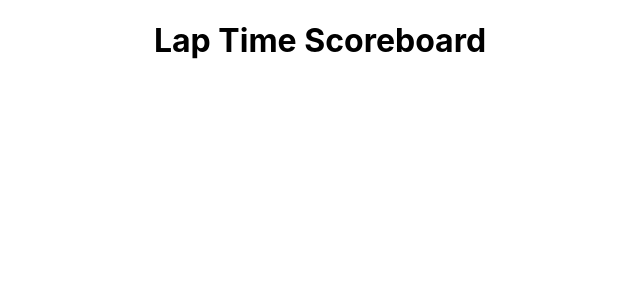
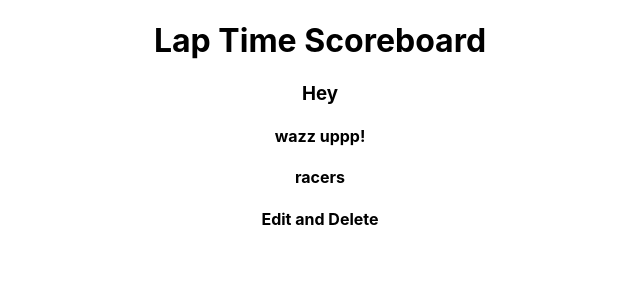
Before and after one commit to BrianDeSplinter/noDb, a React (Create React App) app: page / in a window 1280 px wide. Shown: the top 300 px of the page, without its empty margins (320-960 px from the left). Built offline with nearby package versions, Linux system fonts and the light colour scheme; no server answers.

Commit message:
Initial setup of components

```diff
--- a/src/App.js
+++ b/src/App.js
@@ -13,7 +13,13 @@ class App extends Component {
     this.state = {
       racersAndLapTimes: []
     }
-    //bind all functions here
+
+    this.addNewRacer = this.addNewRacer.bind(this)
+    this.editLapTimes = this.editLapTimes.bind(this)
+    this.clearLapTimes = this.clearLapTimes.bind(this)
+    this.addLap = this.addLap.bind(this)
+    this.clearBoard = this.clearBoard.bind(this)
+    this.deleteRacer = this.deleteRacer.bind(this)
   }
 
   componentDidMount(){
@@ -80,6 +86,8 @@ class App extends Component {
     return(
       <div className="App">
       <Header/>
+      <Lapboard/>
+      <Racers/>
       </div>
     )
   };
--- a/src/components/addRacer.js
+++ b/src/components/addRacer.js
@@ -0,0 +1,16 @@
+import React from 'react'
+
+
+
+
+
+function AddRacer(){
+
+
+
+    return(
+        <p>wazz uppp!</p>
+    )
+}
+
+export default AddRacer
--- a/src/components/editDelete.js
+++ b/src/components/editDelete.js
@@ -0,0 +1,21 @@
+import React, {Component} from 'react'
+
+class EditDelete extends Component{
+    constructor(){
+        super()
+        this.state= {
+            isEditing: false,
+            userInput: '',
+        }
+    }
+
+
+    render(){
+
+        return(
+            <div>Edit and Delete</div>
+        )
+    }
+}
+
+export default EditDelete
--- /dev/null
+++ b/src/components/lapboard.js
@@ -0,0 +1,28 @@
+import React, {Component} from 'react'
+import AddRacer from './AddRacer'
+
+class Lapboard extends Component{
+    constructor(){
+        super()
+        this.state = {
+            laptimes: 5
+        }
+    }
+
+
+
+
+    render(){
+        return(
+            <div>
+                <h3>Hey</h3>
+                <h4><AddRacer/></h4>
+            </div>
+        )
+    }
+}
+
+
+
+
+export default Lapboard
--- a/src/components/racers.js
+++ b/src/components/racers.js
@@ -0,0 +1,18 @@
+import React from 'react'
+import EditDelete from './EditDelete'
+
+function Racers(){
+
+
+
+
+    return(
+        <div>
+            <h4>racers</h4>
+            <h4><EditDelete/></h4>
+        </div>
+    )
+
+}
+
+export default Racers
```
